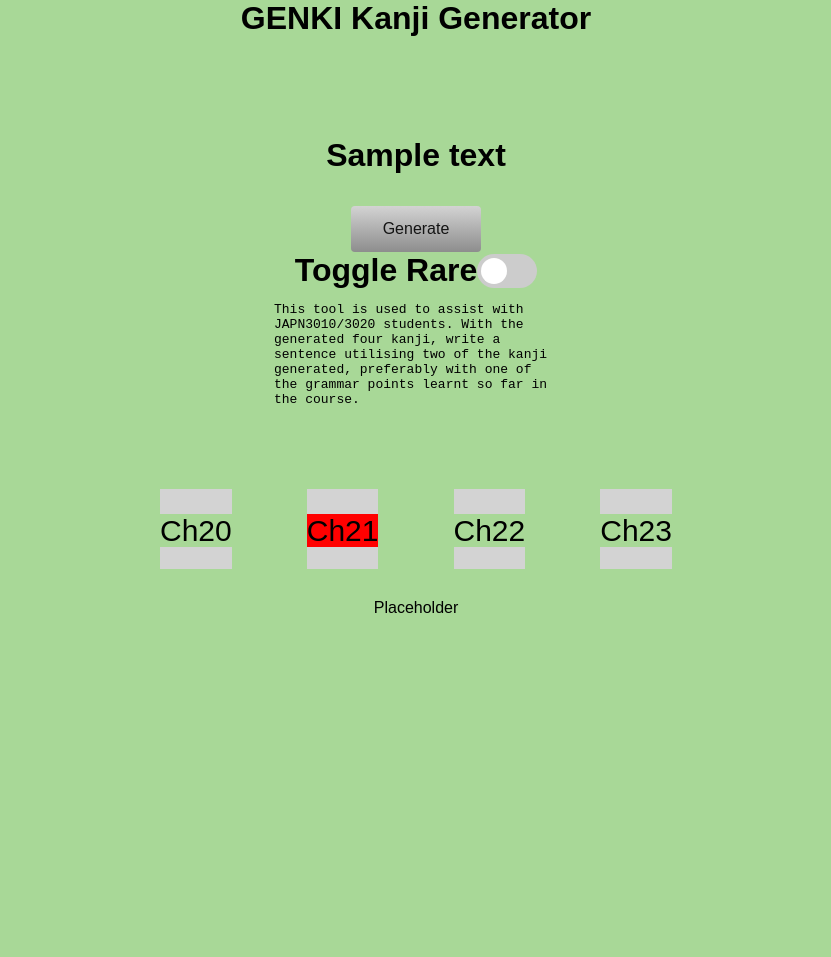
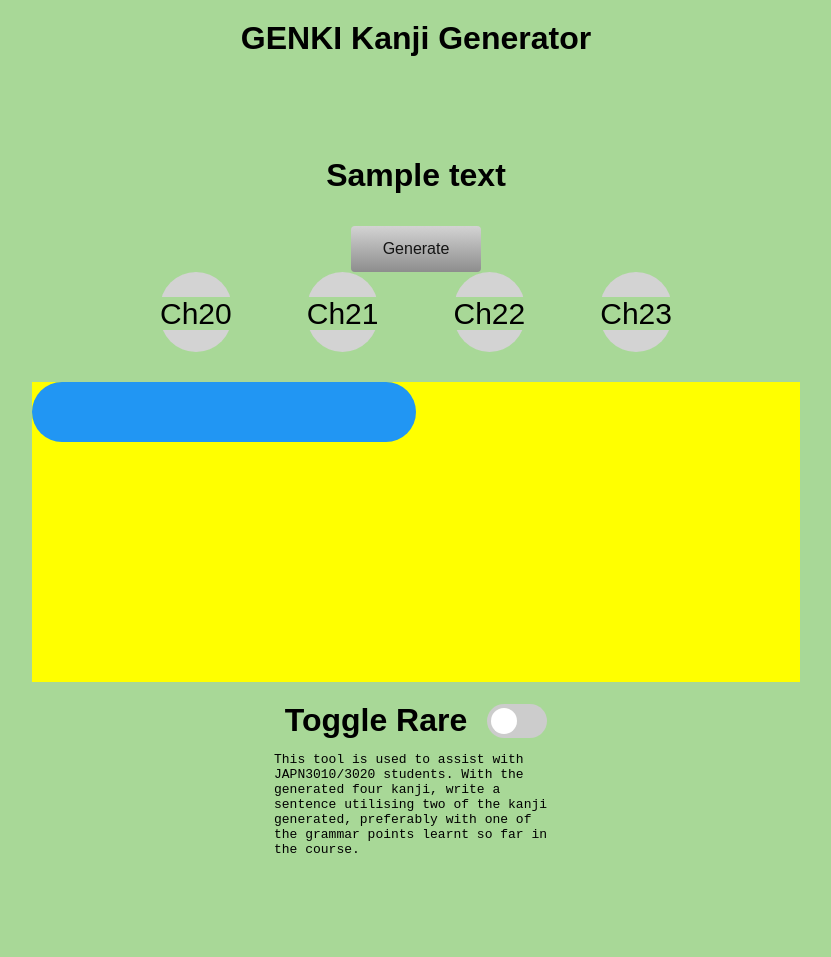
Before and after one commit to NagisaHere/GenkiV3, a plain HTML site: page index.html in a window 1280 px wide. Shown: the whole page, without its empty margins (224-1055 px from the left). Before the commit the page ends 800 px from the top, so only its background shows below. Drawn offline with Linux system fonts and the light colour scheme.

Commit message:
chapter grammar display

```diff
--- a/index.html
+++ b/index.html
@@ -21,6 +21,27 @@
         <button type = "button" id="generate">Generate</button>
     </div>
 
+
+
+    <div class="chapterselector">
+        <div class="chapterselector__container">
+            <!-- list goes here -->
+            <ol class="chapterselector__menu">
+                <li class="chapterselector__item"><a id="Ch20">Ch20</a></li>
+                <li class="chapterselector__item"><a id="Ch21">Ch21</a></li>
+                <li class="chapterselector__item"><a id="Ch22">Ch22</a></li>
+                <li class="chapterselector__item"><a id="Ch23">Ch23</a></li>
+            </ol>
+        </div>
+    </div>
+    <div class="chapterdisplay">
+            <!-- Display what is selected in character selector -->
+             <div class="chapterdisplay__content" id="grammar__container">
+                <p id="grammar__content"></p>
+             </div>
+    </div>
+
+
     <div class="togglerare">
         <h1>Toggle Rare</h1>
         <label class="switch">
@@ -37,23 +58,8 @@
         </object>
     </div>
 
-    <div class="chapterselector">
-        <div class="chapterselector__container">
-            <!-- list goes here -->
-            <ol class="chapterselector__menu">
-                <li class="chapterselector__item"><a id="Ch20">Ch20</a></li>
-                <li class="chapterselector__item"><a id="Ch21">Ch21</a></li>
-                <li class="chapterselector__item"><a id="Ch22">Ch22</a></li>
-                <li class="chapterselector__item"><a id="Ch23">Ch23</a></li>
-            </ol>
-        </div>
-    </div>
-
-    <div class="chapterdisplay">
-        <!-- Display what is selected in character selector -->
-         <div class="chapterdisplay__content" id="grammar__container">
-            Placeholder
-         </div>
+    <div class="footer">
+        <p href="https://github.com/NagisaHere/">Developed by Ryan Wang</p>
     </div>
 
 
--- a/index.js
+++ b/index.js
@@ -95,8 +95,10 @@
 
         // clear all the other colours
         for (let chapterTwo in chapterIndexes) {
+            // could try get the parent?
             var tempElem = document.getElementById(chapterTwo);
-            tempElem.style.backgroundColor = 'red';
+            // console.log("temp elem parent " + tempElem.parentElement.name)
+            tempElem.parentElement.style.backgroundColor = 'red';
             console.log(tempElem + "has been set to red");
         }
 
@@ -125,7 +127,7 @@
         // only ch23 is stored in elem from memory
         // but chapter still gets updated
         var currElem = document.getElementById(chapter);
-        currElem.style.backgroundColor = 'blue';
+        currElem.parentElement.style.backgroundColor = 'blue';
 
         // retrieve all the grammar from
 
--- a/styles.css
+++ b/styles.css
@@ -15,6 +15,7 @@
 /* How do I center this div */
 
 .header h1 {
+    padding-top: 20px;
     padding-bottom: 100px;
     text-align: center;
     -webkit-background-clip: text;
@@ -53,6 +54,11 @@
     display: flex;
     justify-content: center;
     align-items: center;
+    padding-top: 20px;
+}
+
+.togglerare h1 {
+  padding-right: 20px;
 }
 
 
@@ -149,24 +155,36 @@
   height: 80px;
   background-color: #d3d3d3;
   padding: 25px 0;
+  border-radius: 50px;
 }
 
 .chapterdisplay {
   display: flex;
   justify-content: center;
-  align-items: center;
   margin-top: 30px;
+  margin-left: 20%;
+  width: 60%;
+  height: 300px;
+  background-color: grey;
 }
 
-#Ch21 {
-  background-color: #ff0000;
-}
-
+/** All the flexbox stuff should be adjusted here*/
+/* Except I cannot get the box to expand fully here for some reason*/
+/* Why do you do what you do*/
 #grammar__container {
   display: flex;
-  flex-direction: column;
+  flex-wrap: wrap;
+  justify-items: center;
+  height: 100%;
+  width: 100%;
+  background-color: yellow;
 }
 
 #grammar__content {
   background-color: #2196F3;
+  text-align: center;
+  padding-top: 10px;
+  height: 20%;
+  width: 50%;
+  border-radius: 30px;
 }
```
